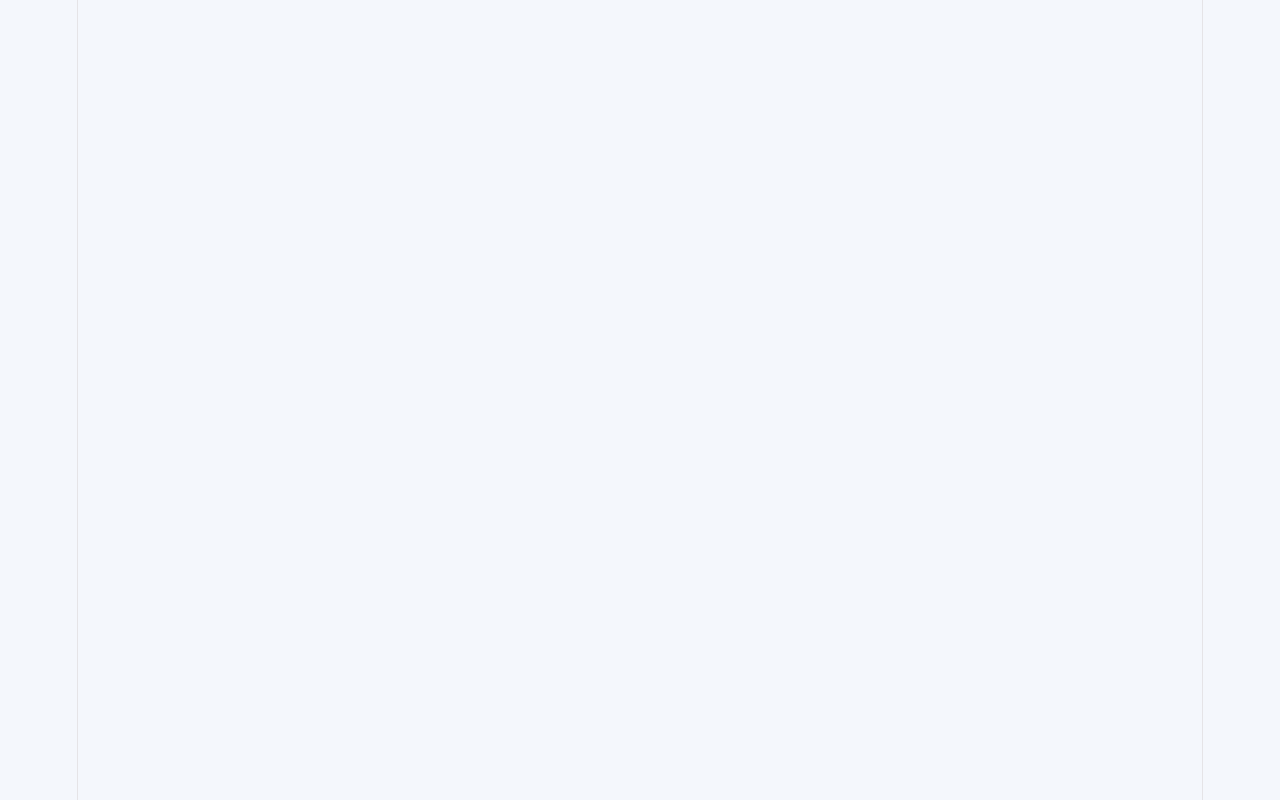
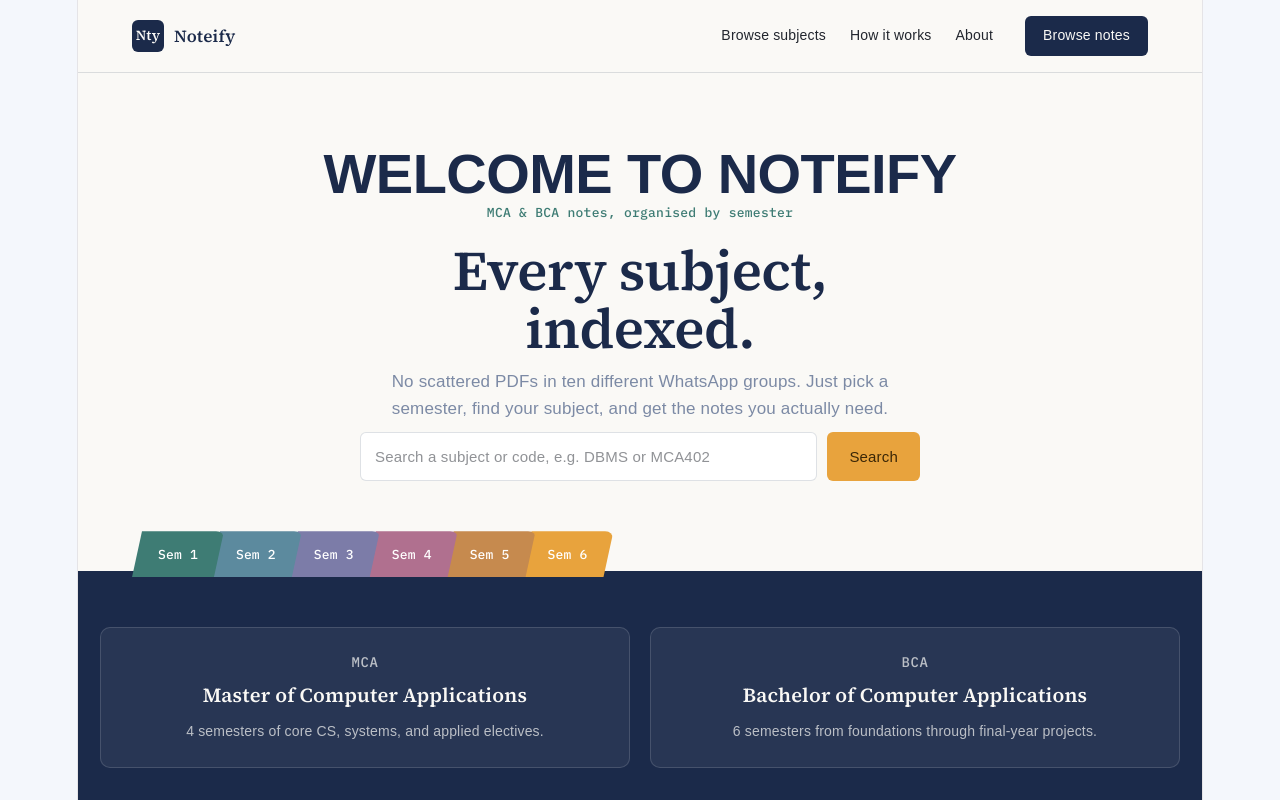
Before and after one commit to 24khushigupta/Noteify, a React app in the folder frontend/: page / in a window 1280 px wide. Before the commit this address had no page. Shown: the top 800 px of the page. Built offline with nearby package versions, Linux system fonts and the light colour scheme; no server answers; the HTML template or start-up script is replaced by a standard one.

Commit message:
add home route

```diff
--- a/frontend/src/App.jsx
+++ b/frontend/src/App.jsx
@@ -9,11 +9,11 @@
     <>
     <BrowserRouter>
       <Routes>
+        <Route path="/" element={<HomePage />} />
         <Route path="/login" element={<Login />} />
         <Route path="/register" element={<Register />} />
         <Route path="/dashboard" element={<Dashboard />} />
-         <Route path="/HomePage" element={<HomePage />} />
-          <Route path="/subject/:code" element={<SubjectPage />} />
+        <Route path="/subject/:code" element={<SubjectPage />} />
       </Routes>
     </BrowserRouter>
     </>
```
